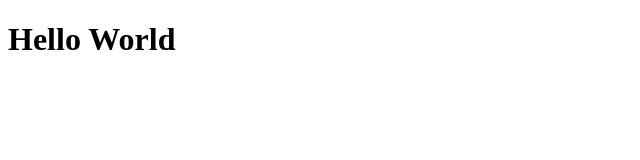
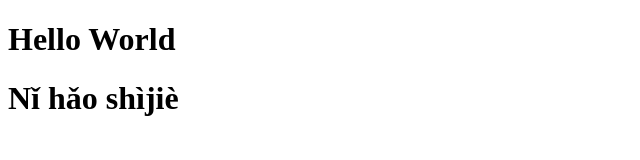
Before and after one commit to GauisCode/cst3106_labs, a plain HTML site: page lab02/hello_world.html in a window 1280 px wide. Shown: the whole page, without its empty margins (0-640 px from the left). Drawn offline with Linux system fonts and the light colour scheme.

Commit message:
Add Chinese greeting to hello_world.html

```diff
--- a/lab02/hello_world.html
+++ b/lab02/hello_world.html
@@ -7,5 +7,6 @@
 </head>
 <body>
   <h1> Hello World</h1>
+  <h1> Nǐ hǎo shìjiè</h1>
 </body>
 </html>
```
